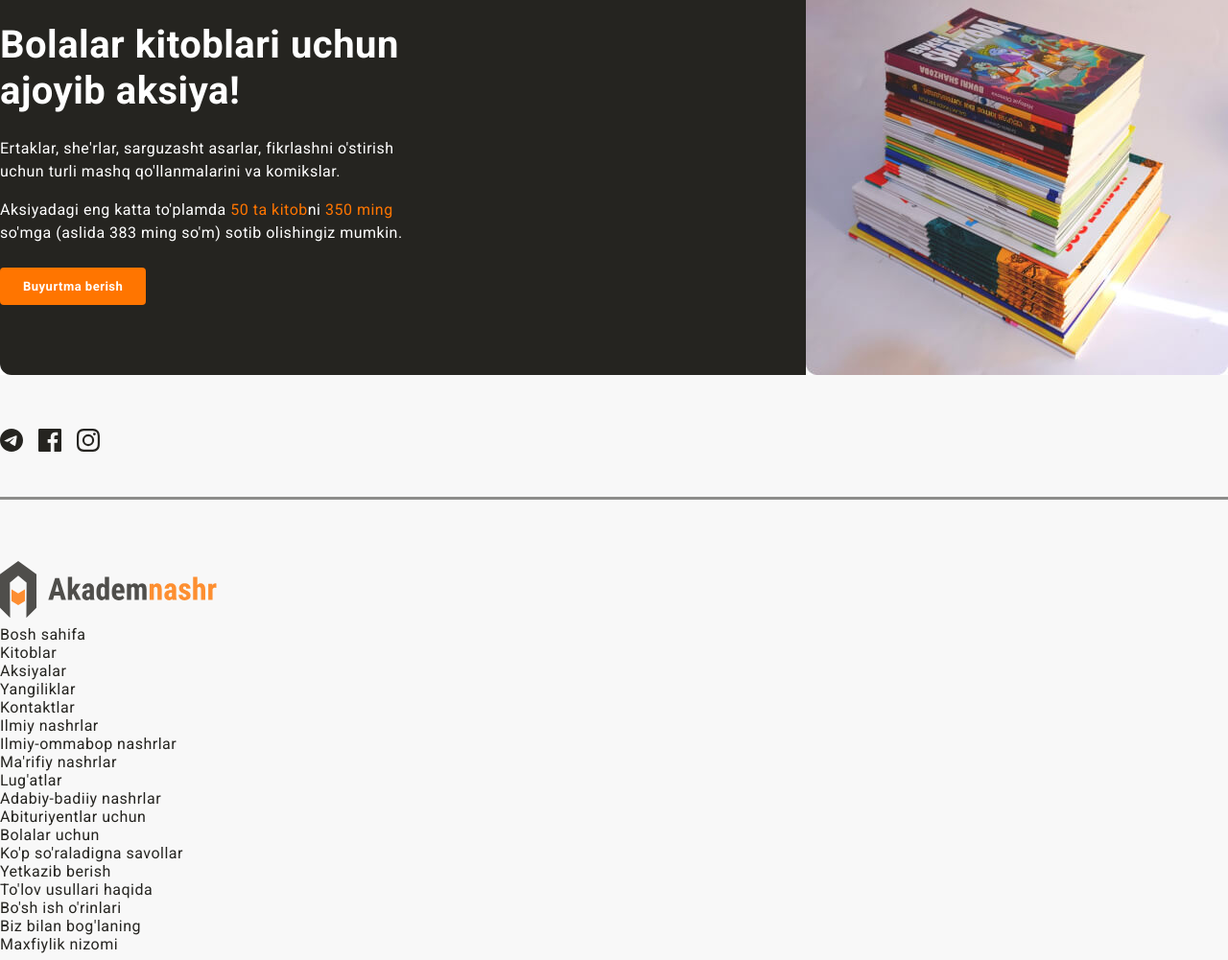
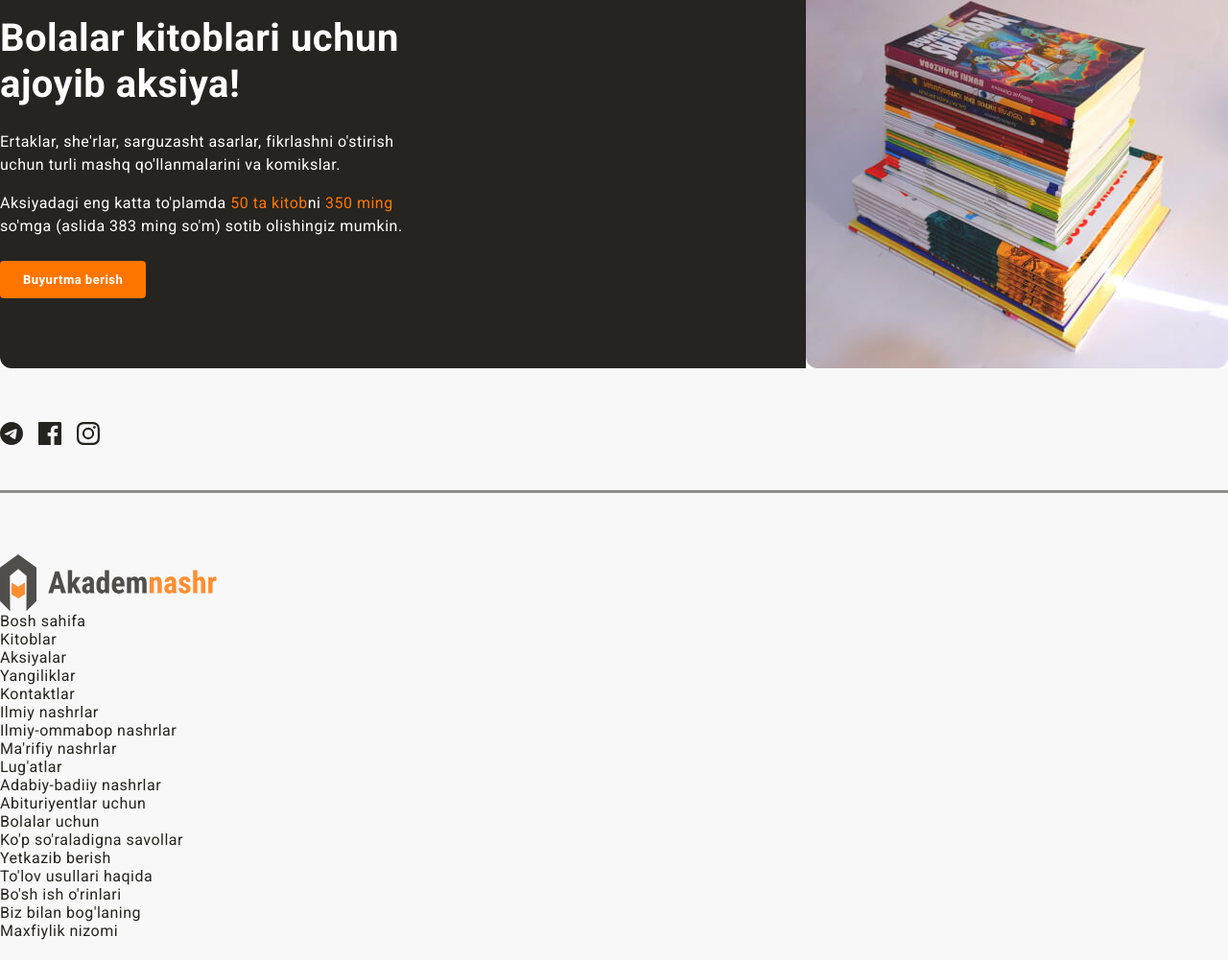
Before and after one commit to user-matrix/Akademnashr-Project, a plain HTML site: page index.html in a window 1280 px wide. Shown: the part 1796-2797 px from the top of the page at 96% size. Drawn offline with Linux system fonts and the light colour scheme.

Commit message:
Remove unnecessary space under logo img

```diff
--- a/css/styles.css
+++ b/css/styles.css
@@ -23,6 +23,10 @@ body {
 
 .logo-link {
     transition: opacity 0.4s ease;
+}
+
+.logo-link img {
+    display: block;
 }
 
 .logo-link:hover {
```
